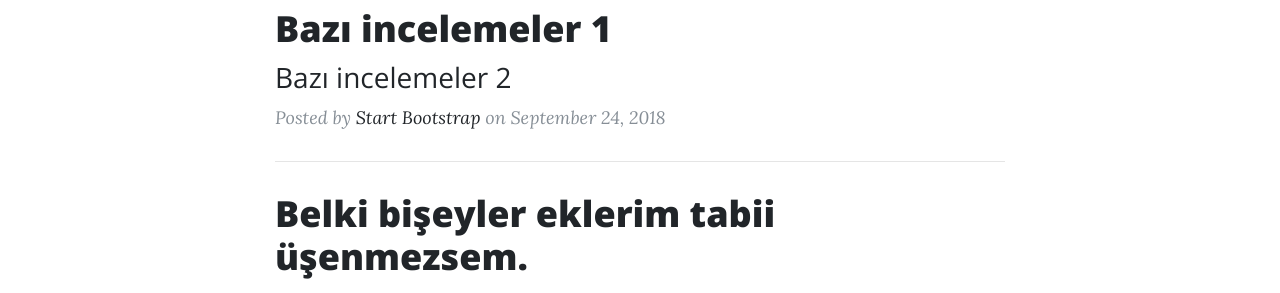
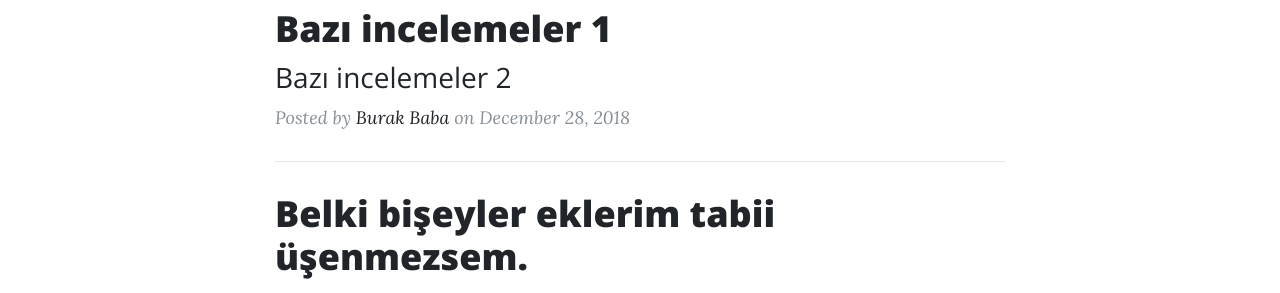
Before and after one commit to burakyegin/burakyegin.github.io, a Jekyll site: the page index.html, which Jekyll copies as it is, in a window 1280 px wide. Shown: the part 605-898 px from the top of the page. Built offline with Jekyll 4.4.1, drawn with Linux system fonts in a browser that asks for light colours.

Commit message:
Update index.html

```diff
--- a/index.html
+++ b/index.html
@@ -81,8 +81,8 @@
               </h3>
             </a>
             <p class="post-meta">Posted by
-              <a href="#">Start Bootstrap</a>
-              on September 24, 2018</p>
+              <a href="#">Burak Baba</a>
+              on December 28, 2018</p>
           </div>
           <hr>
           <div class="post-preview">
```
